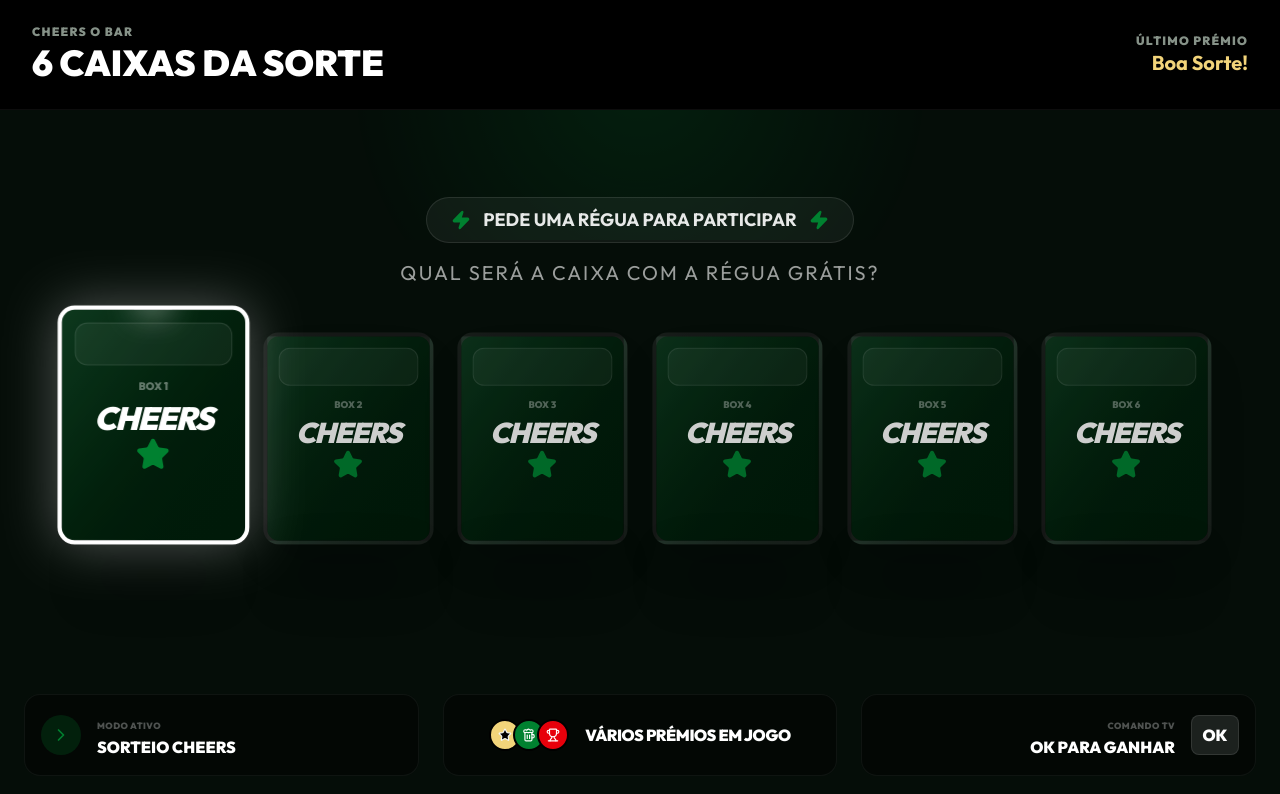
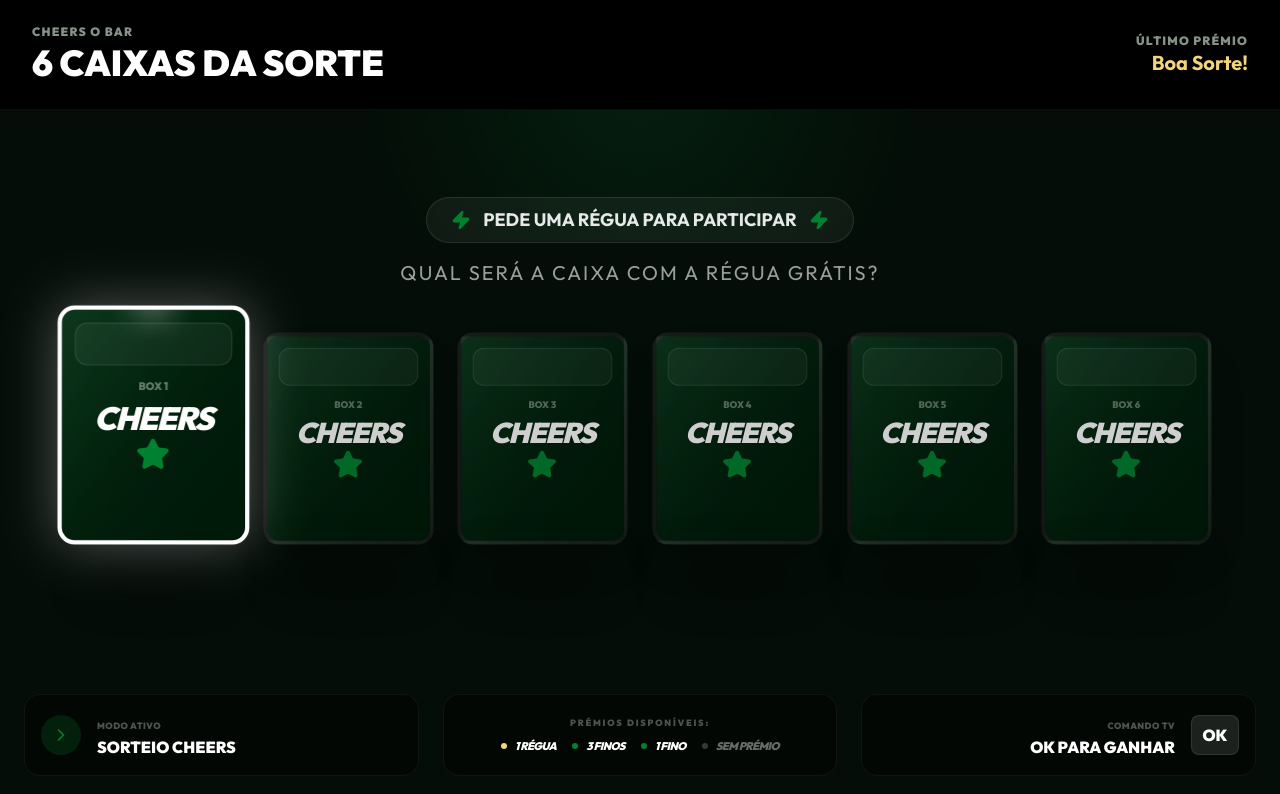
Before and after one commit to rffm95/JOGO-CAIXAS, a React (Vite) app: page / in a window 1280 px wide. Shown: the top 794 px of the page. Built offline with nearby package versions, Linux system fonts and the light colour scheme.

Commit message:
feat: Display available prizes in UI
Updates the "Active Mode" section to clearly list the available prizes with their corresponding icons and quantities. This change improves user visibility of potential winnings.

```diff
--- a/src/App.tsx
+++ b/src/App.tsx
@@ -254,13 +254,26 @@
           </div>
         </div>
 
-        <div className="bg-black/40 border border-white/5 rounded-2xl p-4 flex items-center gap-4 justify-center">
-          <div className="flex -space-x-2">
-            <div className="w-8 h-8 rounded-full bg-[#f2d47a] flex items-center justify-center border-2 border-black"><Star size={14} fill="black" /></div>
-            <div className="w-8 h-8 rounded-full bg-[#008130] flex items-center justify-center border-2 border-black"><Beer size={14} color="white" /></div>
-            <div className="w-8 h-8 rounded-full bg-red-600 flex items-center justify-center border-2 border-black"><Trophy size={14} color="white" /></div>
+        <div className="bg-black/40 border border-white/5 rounded-2xl p-4 flex flex-col justify-center items-center">
+          <span className="text-[9px] font-black text-white/30 uppercase tracking-[0.2em] mb-2 text-center">PRÉMIOS DISPONÍVEIS:</span>
+          <div className="flex gap-4">
+             <div className="flex items-center gap-2">
+               <div className="w-1.5 h-1.5 rounded-full bg-[#f2d47a]" />
+               <span className="text-[11px] font-black text-white uppercase italic tracking-tighter">1 Régua</span>
+             </div>
+             <div className="flex items-center gap-2">
+               <div className="w-1.5 h-1.5 rounded-full bg-[#008130]" />
+               <span className="text-[11px] font-black text-white uppercase italic tracking-tighter">3 Finos</span>
+             </div>
+             <div className="flex items-center gap-2">
+               <div className="w-1.5 h-1.5 rounded-full bg-[#008130]" />
+               <span className="text-[11px] font-black text-white uppercase italic tracking-tighter">1 Fino</span>
+             </div>
+             <div className="flex items-center gap-2">
+               <div className="w-1.5 h-1.5 rounded-full bg-white/20" />
+               <span className="text-[11px] font-black text-white/40 uppercase italic tracking-tighter">Sem Prémio</span>
+             </div>
           </div>
-          <p className="text-base font-black text-white uppercase tracking-tight">Vários Prémios em Jogo</p>
         </div>
 
         <div className="bg-black/40 border border-white/5 rounded-2xl p-4 flex items-center gap-4 justify-end text-right">
```
